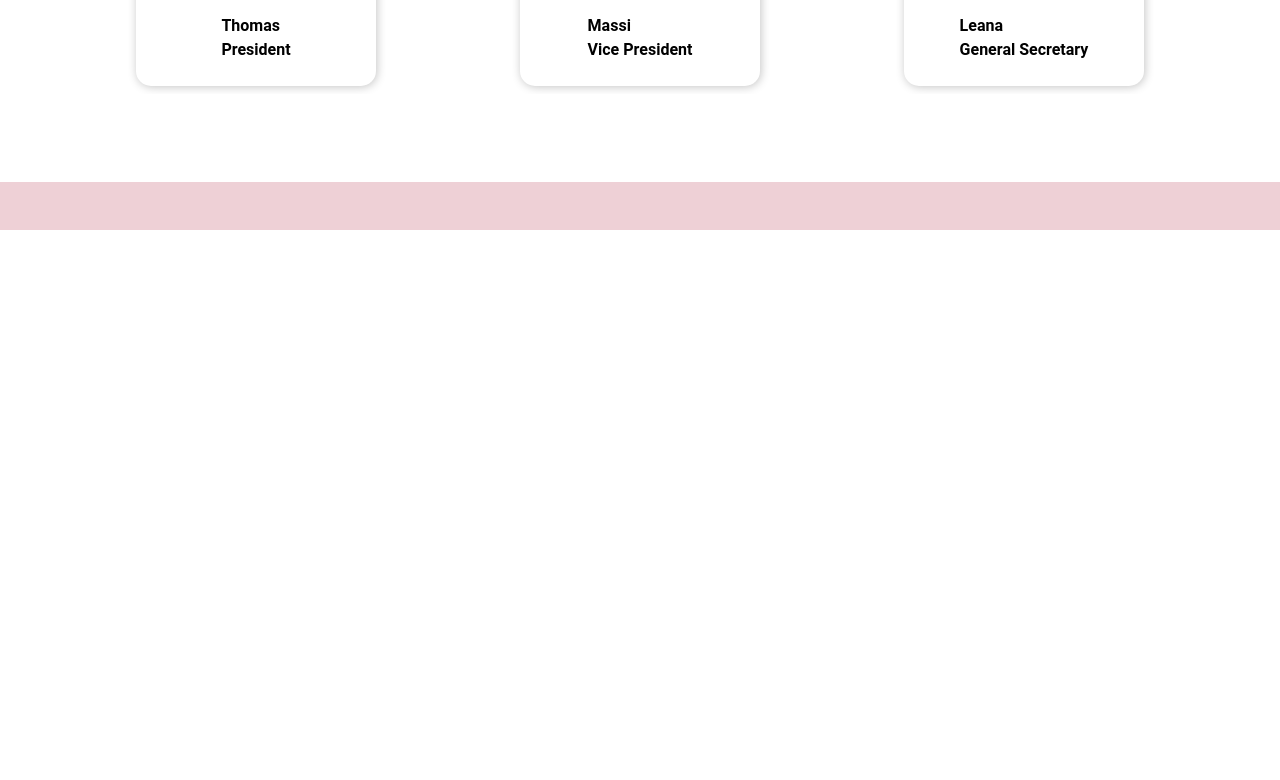
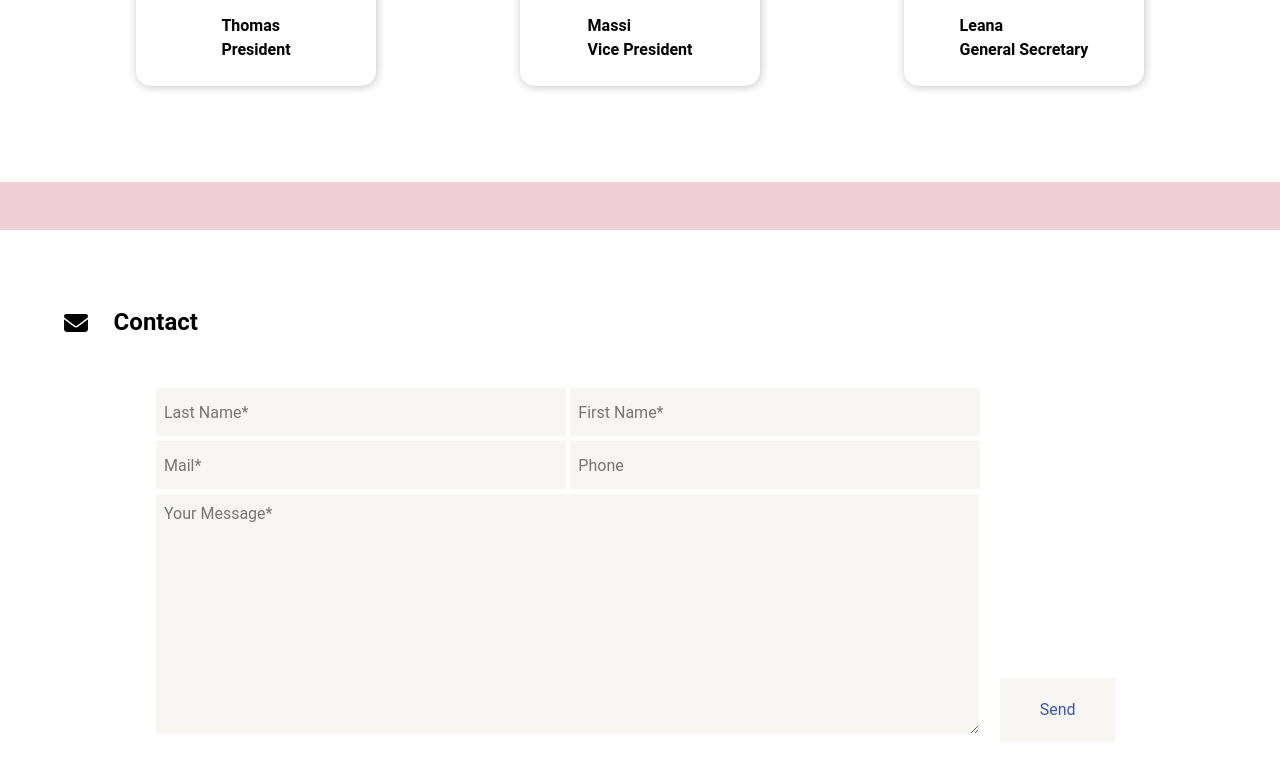
Before and after one commit to Thibaud-M326/SpxConseil-Dev, a Vue app: page / in a window 1280 px wide. Shown: the part 1818-2598 px from the top of the page. Before the commit the page ends 2048 px from the top, so only its background shows below. Built offline with nearby package versions, Linux system fonts and the light colour scheme.

Commit message:
contact form real

```diff
--- a/locale/en.json
+++ b/locale/en.json
@@ -26,5 +26,14 @@
         "communicationManager" : "Communication Manager",
         "hrManager" : "HR Manager",
         "treasurer" : "Treasurer"
+    },
+    "contact": {
+        "contact": "Contact",
+        "lastName": "Last Name*",
+        "firstName": "First Name*",
+        "mail": "Mail*",
+        "phone": "Phone",
+        "message": "Your Message*",
+        "send": "Send"
     }
 }
--- a/locale/fr.json
+++ b/locale/fr.json
@@ -26,5 +26,14 @@
         "communicationManager": "Responsable Communication",
         "hrManager": "Responsable RH",
         "treasurer": "Trésorier"
+    },
+    "contact": {
+        "contact": "contact",
+        "lastName": "Nom*",
+        "firstName": "Prenom*",
+        "mail": "Mail*",
+        "phone": "Telephone",
+        "message": "Votre Message*",
+        "send": "Envoyer"
     }
 }
--- a/src/components/contactComp.vue
+++ b/src/components/contactComp.vue
@@ -1,6 +1,27 @@
 <template>
     <div id="contactCompDiv">
-
+        <div id="contactDiv">
+			<div id="titleDiv">
+				<v-icon icon="fas fa-envelope" />
+				<h2>
+					{{ $t('contact.contact') }}
+				</h2>
+			</div>
+            <form action="#" method="post" id="contactFormContainer">
+                <div id="leftFormDiv">
+                    <input name="Email" id="email" class="inputText" :placeholder="$t('contact.lastName')" required>
+                    <input name="Email" id="email" class="inputText" :placeholder="$t('contact.firstName')" required>
+                    <input name="Email" id="email" class="inputText" :placeholder="$t('contact.mail')" required>
+                    <input name="Email" id="email" class="inputText" :placeholder="$t('contact.phone')">
+                    <textarea name="yourMessage" id="yourMessageTextArea" :placeholder="$t('contact.message')" required></textarea>
+                </div>
+                <div id="sendButtonDiv">
+                    <button type="submit" id="sendButton">
+                        Send
+                    </button>
+                </div>
+            </form>
+        </div>
     </div>
 </template>
 
@@ -13,7 +34,88 @@ export default {
 <style scoped>
 
 #contactCompDiv {
-
+    display: flex;
+    justify-content: center;
+    align-items: center;
+    height: 75vh;
 }
 
+#contactDiv {
+	width: 90vw;
+	height: 60vh;
+}
+
+#titleDiv {
+	display: flex;
+	align-items: center;
+	height: 8vh;
+    margin-bottom: 4vh;
+}
+
+h2 {
+	margin-left: 2vw;
+}
+
+#contactFormContainer {
+    height: 44vh;
+    display: flex;
+    flex-direction: row;
+    flex-wrap: wrap;
+        justify-content: center;
+}
+
+#leftFormDiv {
+    width: 66vw;
+}
+
+.inputText {
+    width: 32vw;
+    height: 6vh;
+    padding: 1vh;
+    margin: 0.3vh;
+    background-color: #F8F6F2;
+    color: #264097;
+}
+
+#yourMessageTextArea {
+    height: 30vh;
+    width: 64.3vw;
+    padding: 1vh;
+    margin: 0.3vh;
+    background-color: #F8F6F2;
+    color: #264097;
+}
+
+#sendButtonDiv {
+    width: 10vw;
+    display: flex;
+    align-items: end;
+}
+
+#sendButton {
+    height: 8vh;
+    width: 9vw;
+    margin: 0.2vh;
+    background-color: #F8F6F2;
+    color: #3B57B1;
+}
+
+@media (max-width: 1199px) {
+    .inputText {
+        width: 64.3vw;
+    }
+
+    #sendButtonDiv {
+        width: 66vw;
+        justify-content: end;
+    }
+
+    #sendButton {
+        min-width: 100px;
+    }
+
+    #contactFormContainer {
+        justify-content: center;
+    }
+}
 </style>
```
